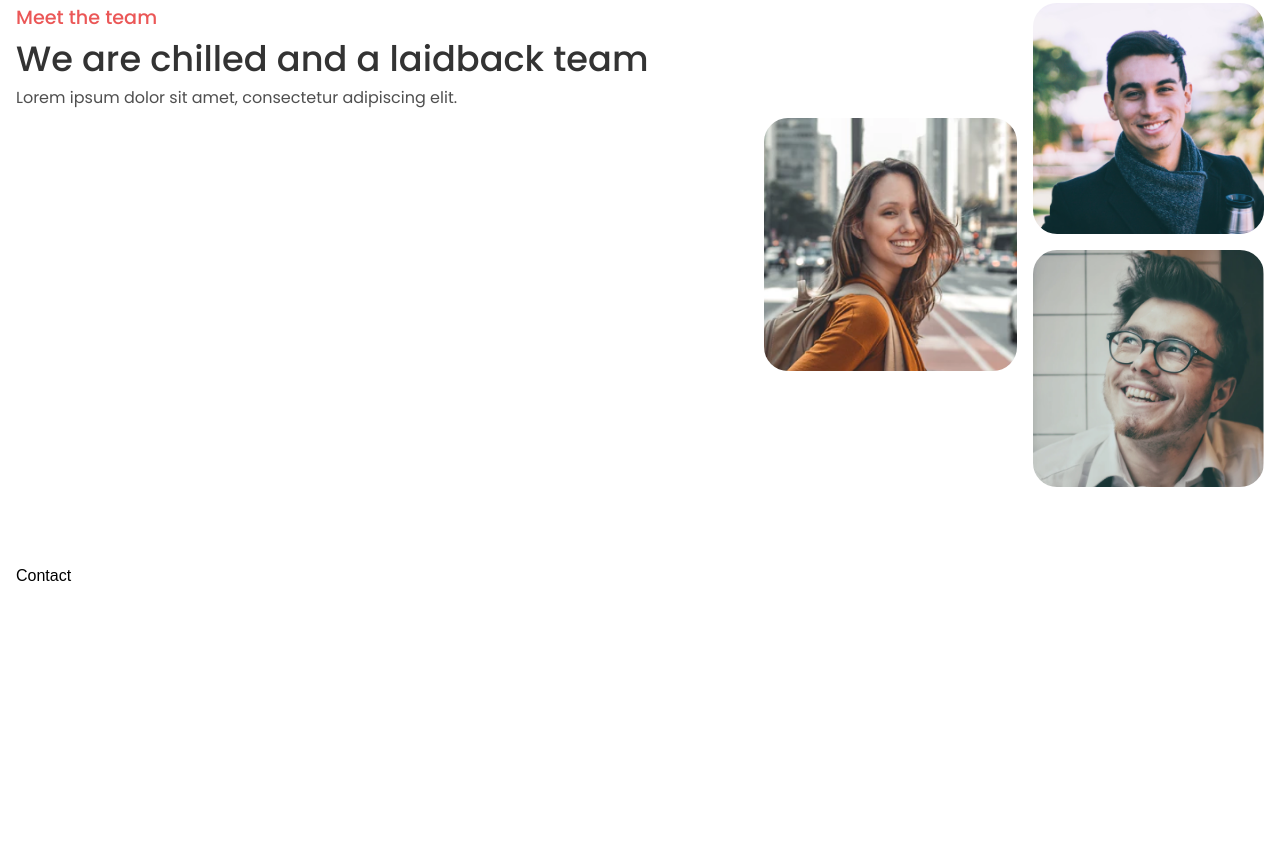
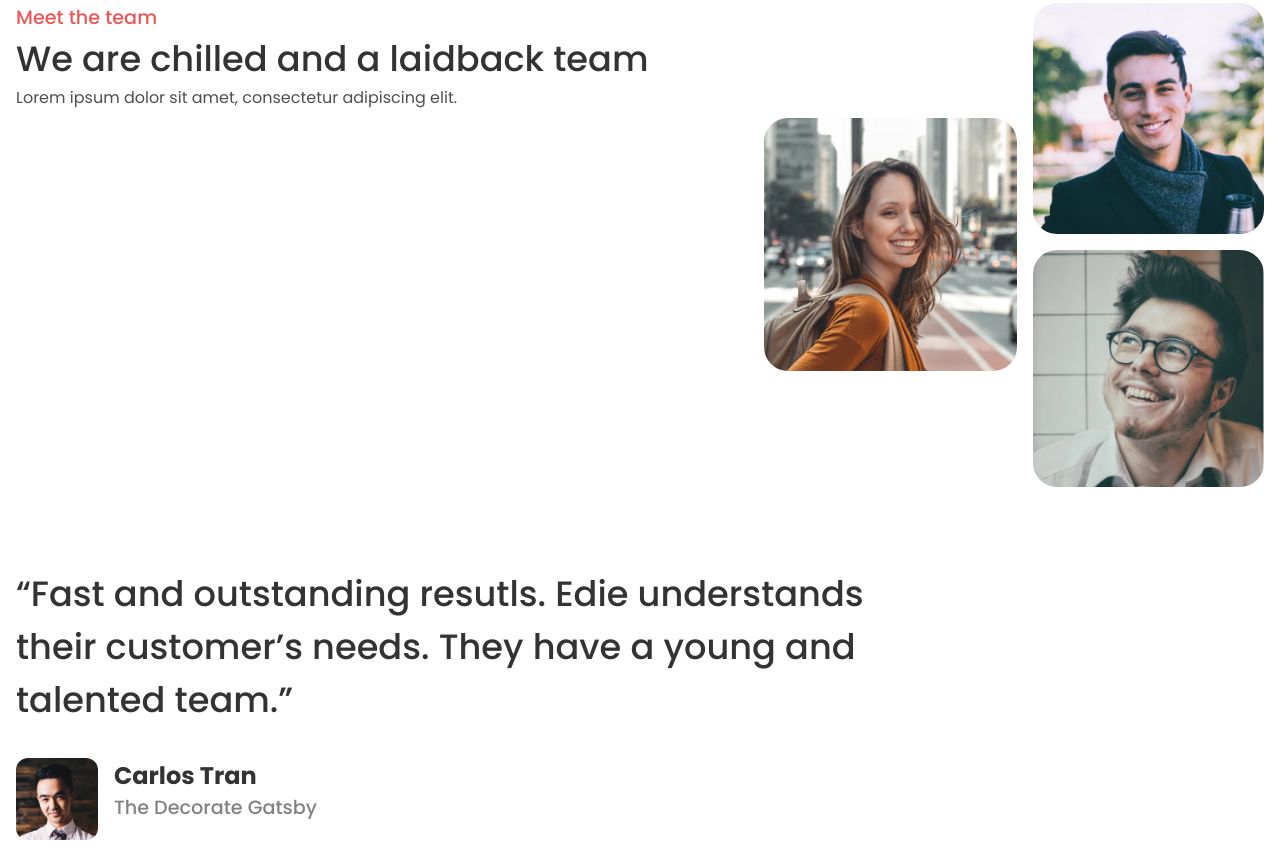
Before and after one commit to houssam-developer/edit-homepage, a plain HTML site: page index.html in a window 1280 px wide. Shown: the part 2969-3825 px from the top of the page. Before the commit the page ends 3570 px from the top, so only its background shows below. Drawn offline with Linux system fonts and the light colour scheme.

Commit message:
refactor: add section contact

```diff
--- a/index.html
+++ b/index.html
@@ -176,7 +176,17 @@
 			</section>
 
 
-			<section class="section-contact" id="sectionContact">Contact</section>
+			<section class="section-contact" id="sectionContact">
+				<p>“Fast and outstanding resutls. Edie understands their customer’s needs. They have a young and
+					talented team.” </p>
+				<article class="card-contact">
+					<img src="./assets/images/person4.png" alt="" srcset="">
+					<div class="card-contact__details">
+						<h2>Carlos Tran</h2>
+						<p>The Decorate Gatsby</p>
+					</div>
+				</article>
+			</section>
 		</main>
 	</div>
 </body>
--- a/scss/_page.scss
+++ b/scss/_page.scss
@@ -473,7 +473,50 @@ main {
 	}
 }
 
-.section-contact {}
+.section-contact {
+	display: flex;
+	flex-direction: column;
+	gap: 2em;
+
+	& * {
+		font-family: 'Poppins', sans-serif;
+		letter-spacing: 0em;
+		text-align: left;
+		color: #333333;
+	}
+
+	p {
+		font-weight: 500;
+		font-style: 1.5rem;
+		max-width: 937px;
+
+		@media screen and (min-width: 768px) {
+			font-size: 2.2rem;
+		}
+	}
+
+	.card-contact {
+		display: flex;
+		gap: 1em;
+
+		img {
+			width: 82px;
+			height: 82px;
+			border-radius: 12px;
+		}
+
+		h2 {
+			font-size: 1.5rem;
+		}
+
+		p {
+			font-size: 1.2rem;
+			color: #828282;
+		}
+
+	}
+
+}
 
 footer {
 	text-align: center;
```
Also changed, not shown: assets/style.css, 1 other file.
